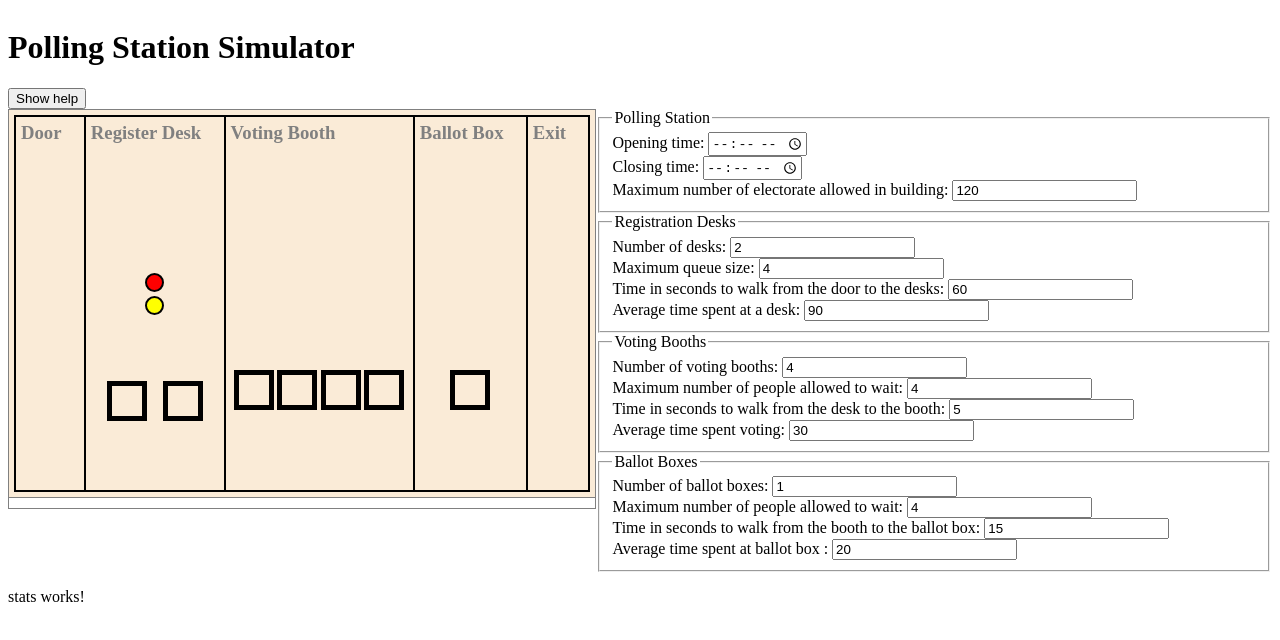
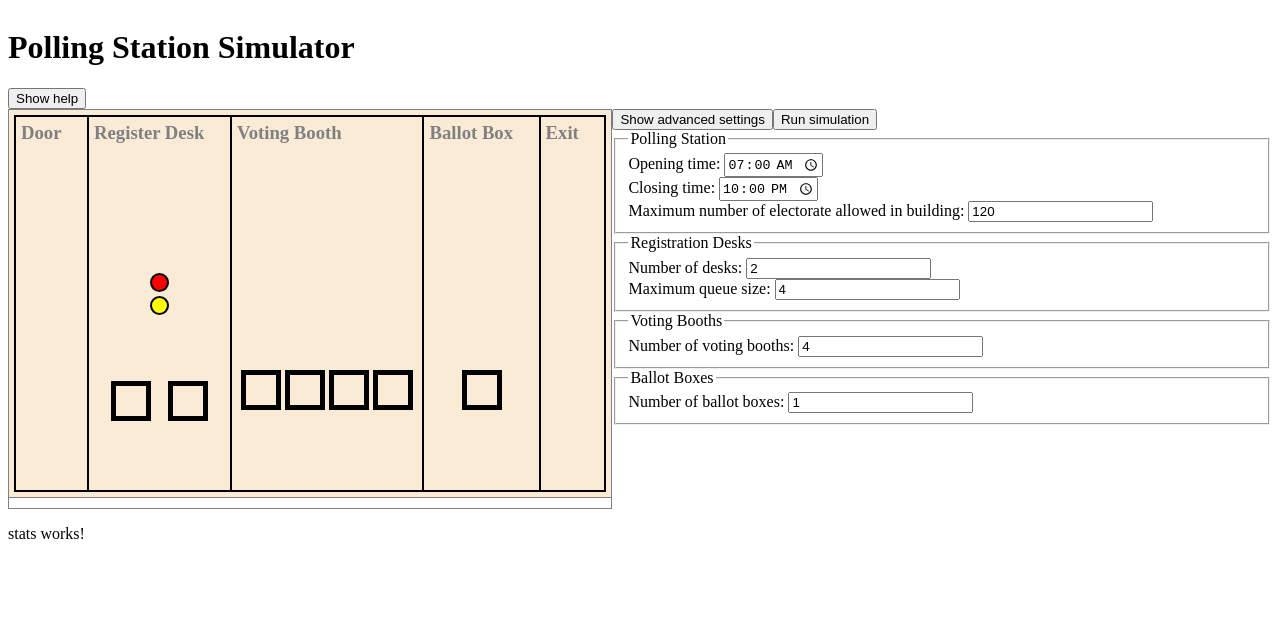
Before and after one commit to jonathantwite/PollingStationSimulator, an Angular app: page / in a window 1280 px wide. Shown: the top 640 px of the page. Built offline with nearby package versions, Linux system fonts and the light colour scheme.

Commit message:
Collect settings

```diff
--- a/src/app/app.component.ts
+++ b/src/app/app.component.ts
@@ -2,7 +2,7 @@ import { Component, inject } from '@angular/core';
 import { RouterOutlet } from '@angular/router';
 import { HeaderComponent } from "./components/header/header.component";
 import { MapComponent } from "./map/map/map.component";
-import { SettingsComponent } from "./components/settings/settings.component";
+import { SettingsComponent } from "./settings/settings.component";
 import { HelpComponent } from './components/help/help.component';
 import { StatsComponent } from './components/stats/stats.component';
 import { HelpService } from './services/help.service';
--- a/src/app/components/settings/settings.component.ts
+++ /dev/null
@@ -1,36 +0,0 @@
-import { Component, inject, signal } from '@angular/core';
-import { FormBuilder, FormControl, ReactiveFormsModule, Validators } from '@angular/forms';
-import { SimulatorService } from '../../services/simulator.service';
-
-@Component({
-  selector: 'app-settings',
-  standalone: true,
-  imports: [ReactiveFormsModule],
-  templateUrl: './settings.component.html',
-  styleUrl: './settings.component.scss'
-})
-export class SettingsComponent {
-  private formBuilder = inject(FormBuilder);
-  private simulator = inject(SimulatorService);
-
-  showAdvancedSettings = signal(true);
-
-  settingsForm = this.formBuilder.group({
-    openingTime: ['', Validators.required],
-    closingTime: ['', Validators.required],
-    maxQueueRegisterDesk: [this.simulator.options().MaxQueueBallotBox],
-    numberOfRegisterDesks: [this.simulator.options().NumberOfRegisterDesks],
-    maxQueueVotingBooth: [this.simulator.options().MaxQueueVotingBooth],
-    numberOfVotingBooths: [this.simulator.options().NumberOfVotingBooths],
-    maxQueueBallotBox: [this.simulator.options().MaxQueueBallotBox],
-    numberOfBallotBoxes: [this.simulator.options().NumberOfBallotBoxes],
-    maxInBuilding: [this.simulator.options().MaxInBuilding],
-    minTimeInRegisterDeskQueue: [this.simulator.options().MinTimeInRegisterDeskQueue],
-    avgTimeAtRegisterDesk: [this.simulator.options().AvgTimeAtRegisterDesk],
-    minTimeInVotingBoothQueue: [this.simulator.options().MinTimeInVotingBoothQueue],
-    avgTimeAtVotingBooth: [this.simulator.options().AvgTimeAtVotingBooth],
-    minTimeInBallotBoxQueue: [this.simulator.options().MinTimeInBallotBoxQueue],
-    avgTimeAtBallotBox: [this.simulator.options().AvgTimeAtBallotBox],
-    minTimeInExitQueue: [this.simulator.options().MinTimeInExitQueue]
-  })
-}
--- a/src/app/services/simulator.service.ts
+++ b/src/app/services/simulator.service.ts
@@ -46,6 +46,9 @@ export class SimulatorService {
 
 
   runSimulation() {
+    console.log("Running Simulation");
+    console.log(this.options());
+    /*
     while (
       this.currentTime() < this.options().ClosingTime
       || this.RegisterDeskQueue.length > 0
@@ -57,6 +60,7 @@ export class SimulatorService {
 
         this.currentTime.set(this.getNextTimePoint());
       }
+        */
   }
 
   getNextTimePoint(){
--- a/src/app/components/settings/settings.component.html
+++ b/src/app/settings/settings.component.html
@@ -1,4 +1,6 @@
-<form [formGroup]="settingsForm">
+<form [formGroup]="settingsForm" (ngSubmit)="runSimulation()">
+    <button (click)="toggleAdvancedSettings()">{{toggleAdvanceSettingsButtonText()}}</button>
+    <button type="submit" [disabled]="!settingsForm.valid">Run simulation</button>
     <fieldset>
         <legend>Polling Station</legend>
         <div>
@@ -72,10 +74,13 @@
                 <input id="minTimeInBallotBoxQueue" type="number" [formControl]="settingsForm.controls.minTimeInBallotBoxQueue" />
             </div>
             <div>
-                <label for="avgTimeAtBallotBox">Average time spent at ballot box : </label>
+                <label for="avgTimeAtBallotBox">Average time spent at ballot box: </label>
                 <input id="avgTimeAtBallotBox" type="number" [formControl]="settingsForm.controls.avgTimeAtBallotBox" />
+            </div>
+            <div>
+                <label for="minTimeInExitQueue">Time in seconds to walk from the ballot box to the exit: </label>
+                <input id="minTimeInExitQueue" type="number" [formControl]="settingsForm.controls.minTimeInExitQueue" />
             </div>
         }
     </fieldset>
-
 </form>
--- /dev/null
+++ b/src/app/settings/settings.component.ts
@@ -0,0 +1,64 @@
+import { Component, computed, inject, signal } from '@angular/core';
+import { FormBuilder, FormControl, ReactiveFormsModule, Validators } from '@angular/forms';
+import { SimulatorService } from '../services/simulator.service';
+import dayjs from 'dayjs';
+
+@Component({
+  selector: 'app-settings',
+  standalone: true,
+  imports: [ReactiveFormsModule],
+  templateUrl: './settings.component.html',
+  styleUrl: './settings.component.scss'
+})
+export class SettingsComponent {
+  private formBuilder = inject(FormBuilder);
+  private simulator = inject(SimulatorService);
+
+  showAdvancedSettings = signal(false);
+
+  settingsForm = this.formBuilder.group({
+    openingTime: [this.simulator.options().OpeningTime.format('HH:mm'), Validators.required],
+    closingTime: [this.simulator.options().ClosingTime.format('HH:mm'), Validators.required],
+    maxQueueRegisterDesk: [this.simulator.options().MaxQueueBallotBox, Validators.required],
+    numberOfRegisterDesks: [this.simulator.options().NumberOfRegisterDesks],
+    maxQueueVotingBooth: [this.simulator.options().MaxQueueVotingBooth],
+    numberOfVotingBooths: [this.simulator.options().NumberOfVotingBooths],
+    maxQueueBallotBox: [this.simulator.options().MaxQueueBallotBox],
+    numberOfBallotBoxes: [this.simulator.options().NumberOfBallotBoxes],
+    maxInBuilding: [this.simulator.options().MaxInBuilding],
+    minTimeInRegisterDeskQueue: [this.simulator.options().MinTimeInRegisterDeskQueue],
+    avgTimeAtRegisterDesk: [this.simulator.options().AvgTimeAtRegisterDesk],
+    minTimeInVotingBoothQueue: [this.simulator.options().MinTimeInVotingBoothQueue],
+    avgTimeAtVotingBooth: [this.simulator.options().AvgTimeAtVotingBooth],
+    minTimeInBallotBoxQueue: [this.simulator.options().MinTimeInBallotBoxQueue],
+    avgTimeAtBallotBox: [this.simulator.options().AvgTimeAtBallotBox],
+    minTimeInExitQueue: [this.simulator.options().MinTimeInExitQueue]
+  });
+
+  toggleAdvancedSettings = () => this.showAdvancedSettings.update(s => !s);
+  toggleAdvanceSettingsButtonText = computed(() => this.showAdvancedSettings() ? 'Hide advanced settings' : 'Show advanced settings');
+
+  runSimulation() {
+    this.simulator.options.set({
+      VisitProfile: [],
+      OpeningTime: dayjs('2024-01-01 ' + this.settingsForm.controls.openingTime.value),
+      ClosingTime: dayjs('2024-01-01 ' + this.settingsForm.controls.closingTime.value),
+      MaxQueueRegisterDesk: this.settingsForm.controls.maxQueueRegisterDesk.value as number,
+      NumberOfRegisterDesks: this.settingsForm.controls.numberOfRegisterDesks.value as number,
+      MaxQueueVotingBooth: this.settingsForm.controls.maxQueueVotingBooth.value as number,
+      NumberOfVotingBooths: this.settingsForm.controls.numberOfVotingBooths.value as number,
+      MaxQueueBallotBox: this.settingsForm.controls.maxQueueBallotBox.value as number,
+      NumberOfBallotBoxes: this.settingsForm.controls.numberOfBallotBoxes.value as number,
+      MaxInBuilding: this.settingsForm.controls.maxInBuilding.value as number,
+      MinTimeInRegisterDeskQueue: this.settingsForm.controls.minTimeInRegisterDeskQueue.value as number,
+      AvgTimeAtRegisterDesk: this.settingsForm.controls.avgTimeAtRegisterDesk.value as number,
+      MinTimeInVotingBoothQueue: this.settingsForm.controls.minTimeInVotingBoothQueue.value as number,
+      AvgTimeAtVotingBooth: this.settingsForm.controls.avgTimeAtVotingBooth.value as number,
+      MinTimeInBallotBoxQueue: this.settingsForm.controls.minTimeInBallotBoxQueue.value as number,
+      AvgTimeAtBallotBox: this.settingsForm.controls.avgTimeAtBallotBox.value as number,
+      MinTimeInExitQueue: this.settingsForm.controls.minTimeInExitQueue.value as number,
+    });
+
+    this.simulator.runSimulation();
+  }
+}
```
Also changed, not shown: src/app/settings/settings.component.scss (added), 1 other file (tests, documents, lock files or other folders).
